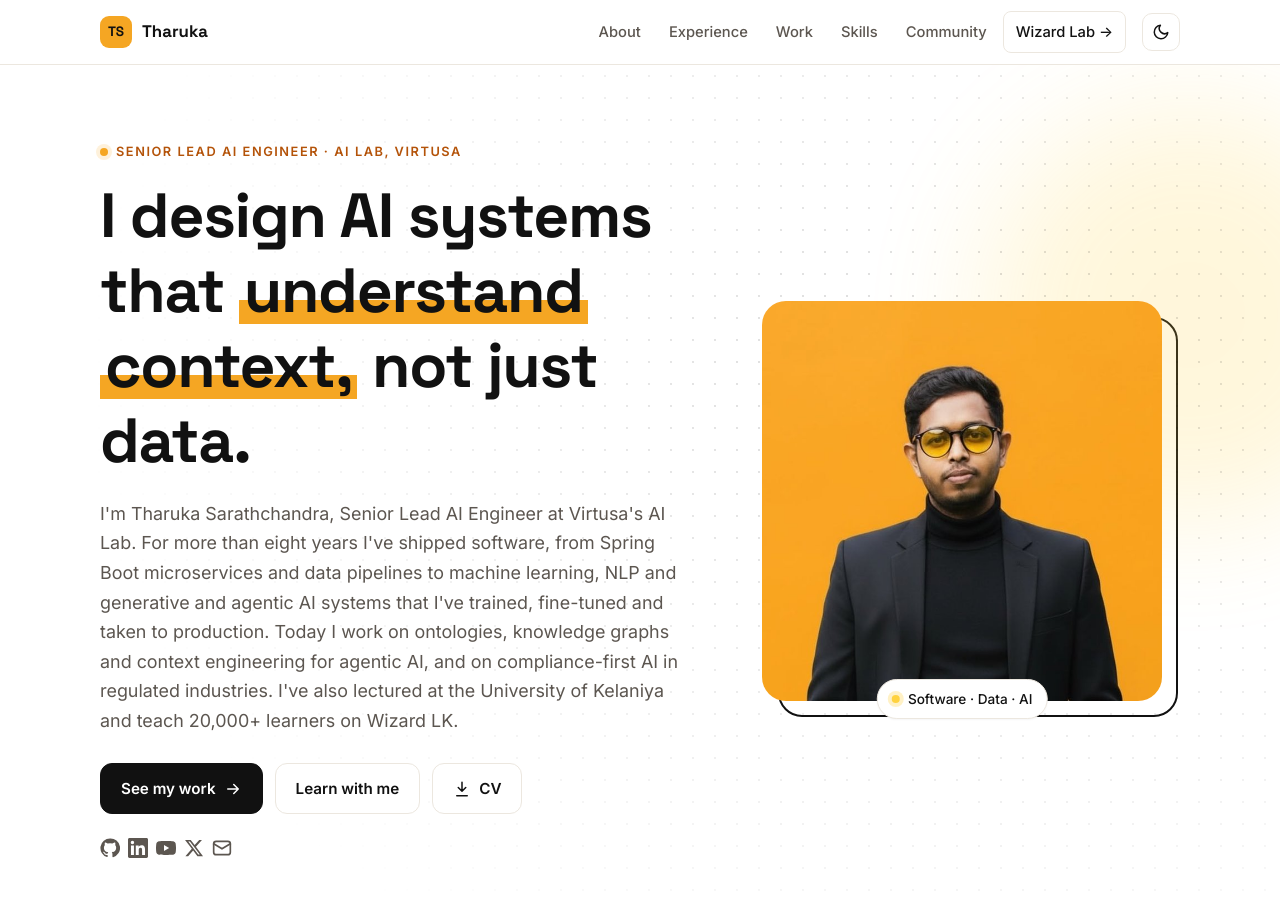
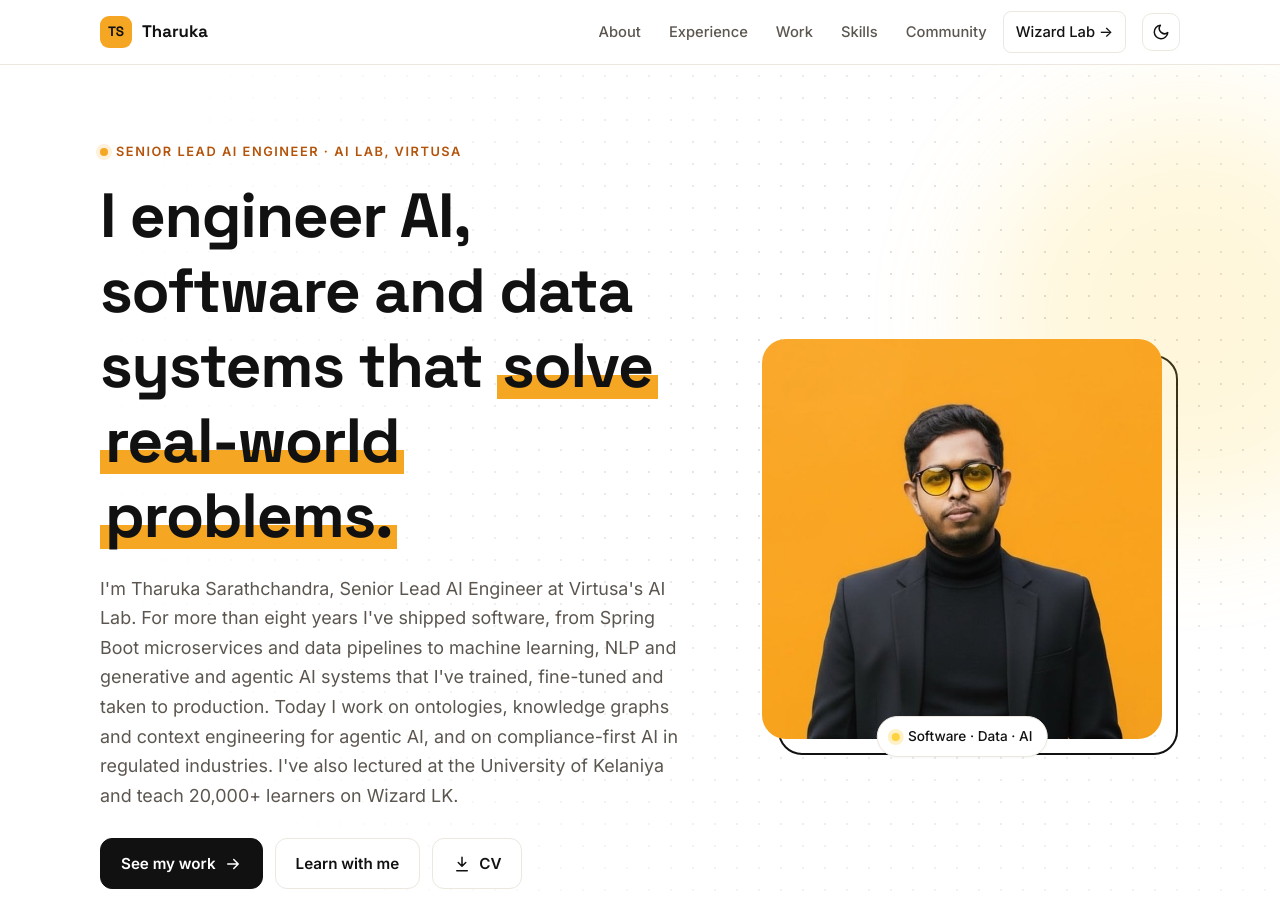
Before and after one commit to TharukaVishwajith/tharukavishwajith.github.io, a Jekyll site: the page built from index.html, in a window 1280 px wide and 900 px high. Built offline with Jekyll 4.4.1, drawn with Linux system fonts in a browser that asks for light colours.

Commit message:
Update hero headline to AI, software and data systems
Co-Authored-By: Claude Opus 5.5 (1M context) <noreply@anthropic.com>

```diff
--- a/index.html
+++ b/index.html
@@ -30,7 +30,7 @@ title: Tharuka Sarathchandra · Senior Lead AI Engineer
       <div class="container hero-grid">
         <div>
           <span class="eyebrow"><span class="eyebrow-dot"></span>Senior Lead AI Engineer · AI Lab, Virtusa</span>
-          <h1>I design AI systems that <span class="grad-text">understand context,</span> not just data.</h1>
+          <h1>I engineer AI, software and data systems that <span class="grad-text">solve real-world problems.</span></h1>
           <p class="lead">I'm Tharuka Sarathchandra, Senior Lead AI Engineer at Virtusa's AI Lab. For more than eight years I've shipped software, from Spring Boot microservices and data pipelines to machine learning, NLP and generative and agentic AI systems that I've trained, fine-tuned and taken to production. Today I work on ontologies, knowledge graphs and context engineering for agentic AI, and on compliance-first AI in regulated industries. I've also lectured at the University of Kelaniya and teach 20,000+ learners on Wizard LK.</p>
           <div class="hero-actions">
             <a class="btn btn-primary" href="#experience">See my work {% include icon.html name="arrow" %}</a>
```
